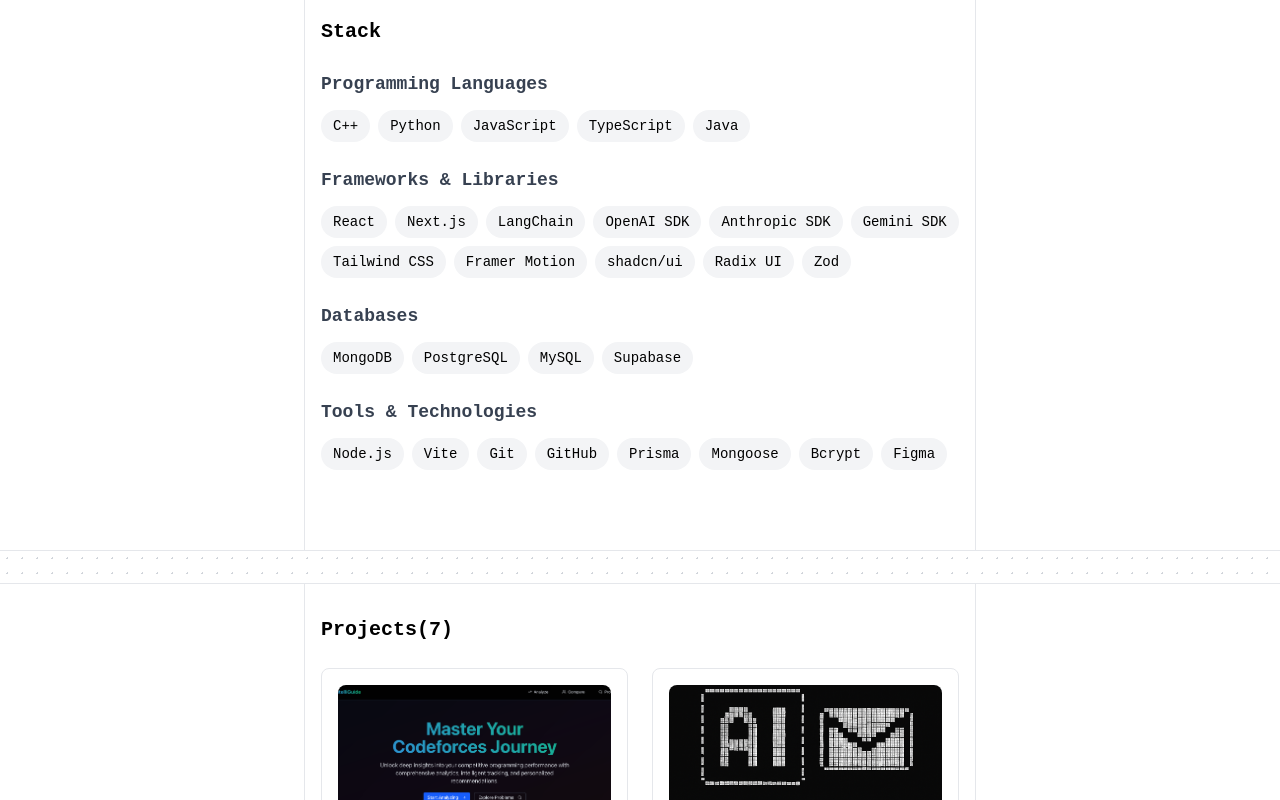
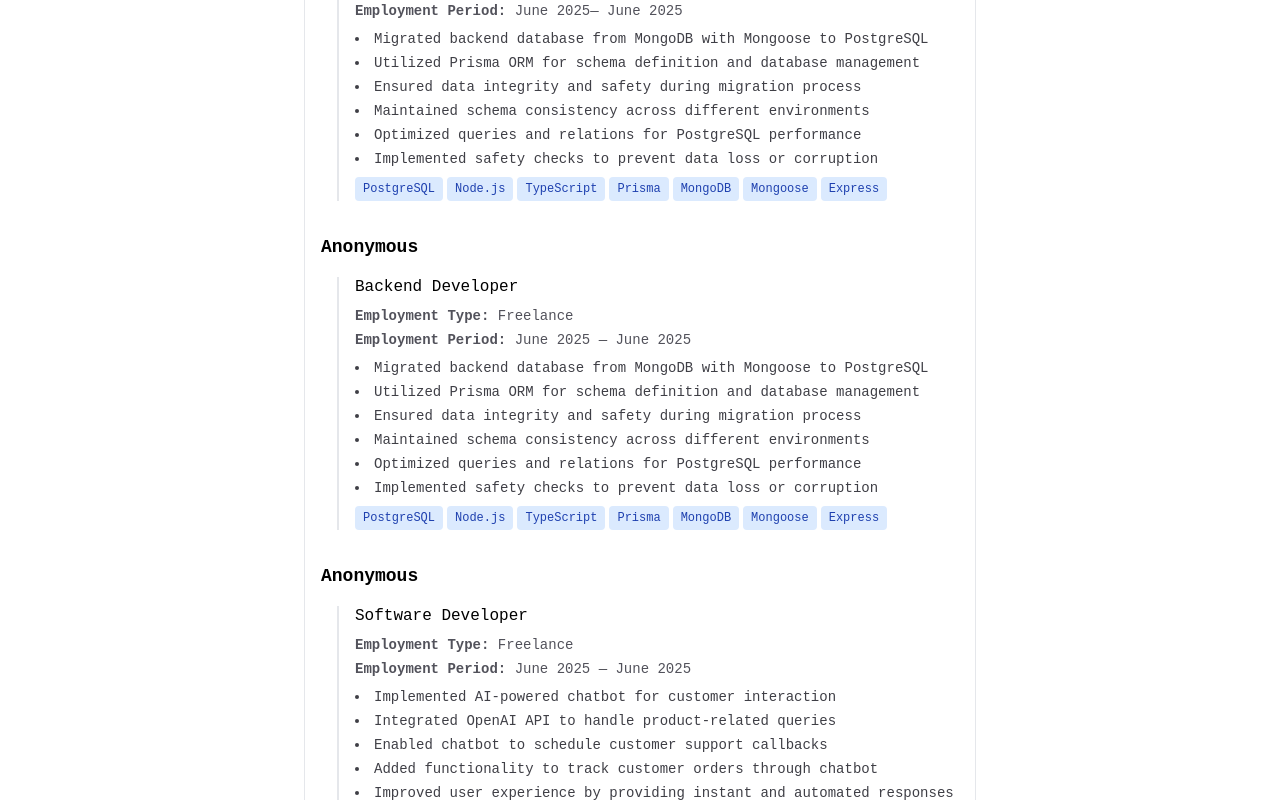
Before and after one commit to punyajain1/Portfolio_PJ, a Next.js app: page / in a window 1280 px wide. Shown: the part 2060-2860 px from the top of the page. Built offline with nearby package versions, Linux system fonts and the light colour scheme.

Commit message:
exp update

```diff
--- a/src/components/Experience.tsx
+++ b/src/components/Experience.tsx
@@ -18,7 +18,71 @@
         ]
       }
     ]
+  },{
+    company: "Anonymous",
+    positions: [
+      {
+        title: "Backend Developer",
+        type: "Freelance",
+        period: "June 2025— June 2025",
+        current: false,
+        description: [
+  "Migrated backend database from MongoDB with Mongoose to PostgreSQL",
+  "Utilized Prisma ORM for schema definition and database management",
+  "Ensured data integrity and safety during migration process",
+  "Maintained schema consistency across different environments",
+  "Optimized queries and relations for PostgreSQL performance",
+  "Implemented safety checks to prevent data loss or corruption"
+],
+        technologies: [
+          "PostgreSQL", "Node.js", "TypeScript", "Prisma", "MongoDB","Mongoose" , "Express"
+        ]
+      }
+    ]
   },
+  {
+    company: "Anonymous",
+    positions: [
+      {
+        title: "Backend Developer",
+        type: "Freelance",
+        period: "June 2025 — June 2025",
+        current: false,
+        description: [
+  "Migrated backend database from MongoDB with Mongoose to PostgreSQL",
+  "Utilized Prisma ORM for schema definition and database management",
+  "Ensured data integrity and safety during migration process",
+  "Maintained schema consistency across different environments",
+  "Optimized queries and relations for PostgreSQL performance",
+  "Implemented safety checks to prevent data loss or corruption"
+],
+        technologies: [
+          "PostgreSQL", "Node.js", "TypeScript", "Prisma", "MongoDB","Mongoose" , "Express"
+        ]
+      }
+    ]
+  },
+  {
+    company: "Anonymous",
+    positions: [
+      {
+        title: "Software Developer",
+        type: "Freelance",
+        period: "June 2025 — June 2025",
+        current: false,
+        description: [
+  "Implemented AI-powered chatbot for customer interaction",
+  "Integrated OpenAI API to handle product-related queries",
+  "Enabled chatbot to schedule customer support callbacks",
+  "Added functionality to track customer orders through chatbot",
+  "Improved user experience by providing instant and automated responses"
+],
+        technologies: [
+
+        ]
+      }
+    ]
+  }
 ];
 
 export default function Experience() {
```
